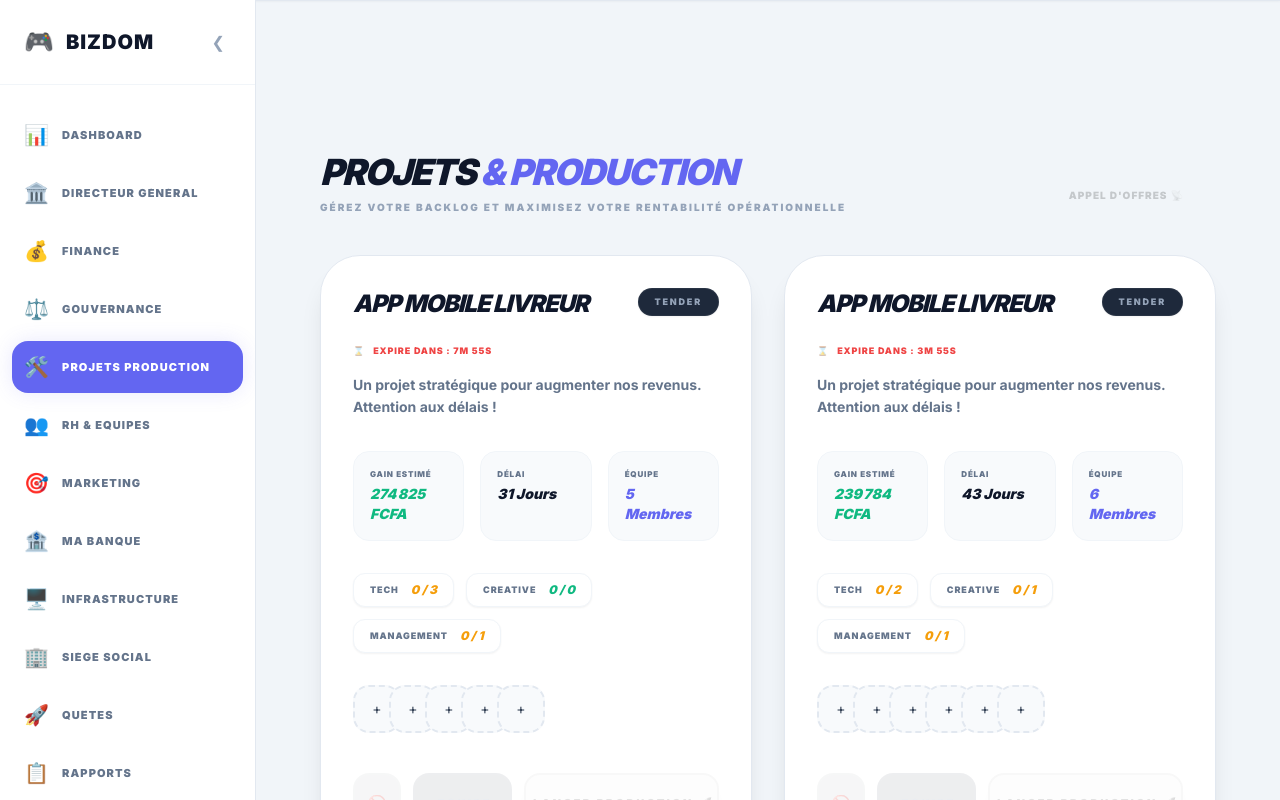
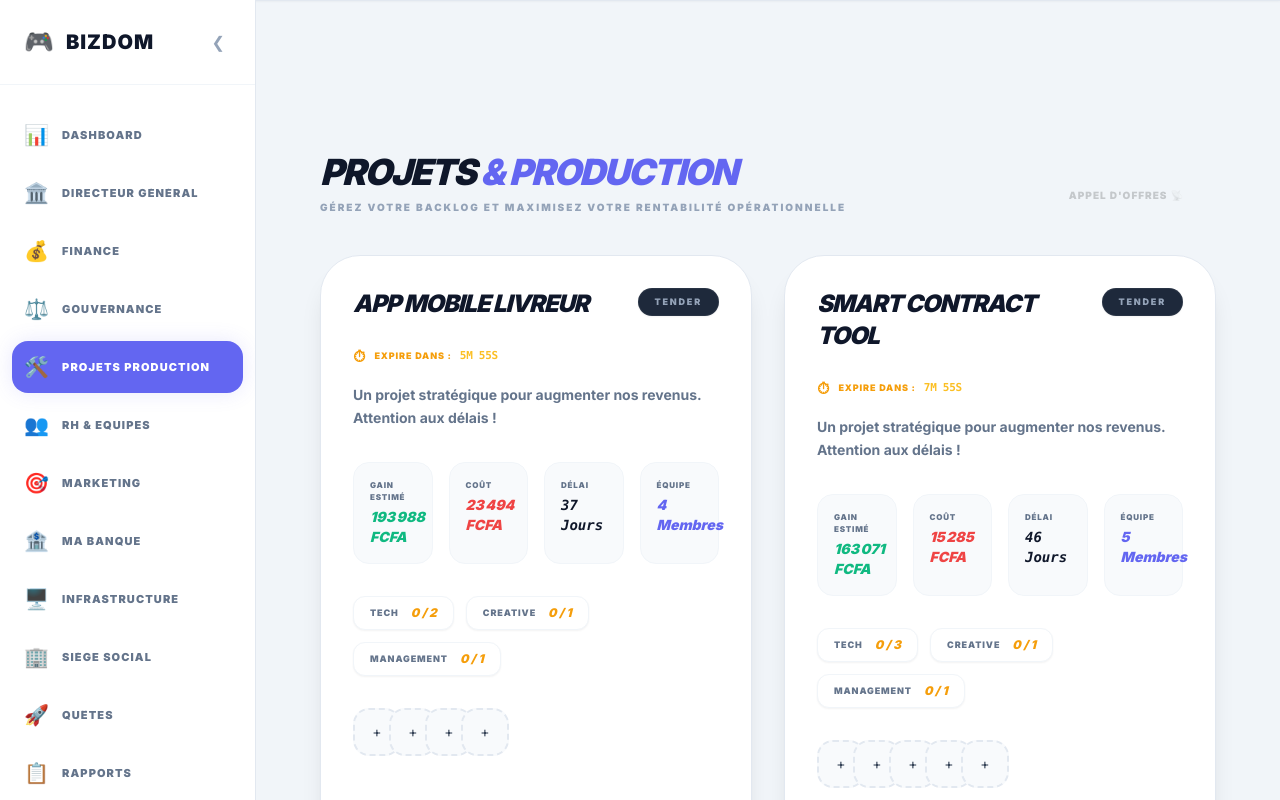
Before and after one commit to SteveAsterAfovo/BizDom, a Nuxt app: page /management/projects in a window 1280 px wide. Shown: the top 800 px of the page. Built offline with nearby package versions, Linux system fonts and the light colour scheme.

Commit message:
feat: Implement project management page for displaying, assigning, and tracking projects with associated company store logic.

```diff
--- a/pages/management/projects.vue
+++ b/pages/management/projects.vue
@@ -56,32 +56,39 @@ onMounted(() => {
   }
 })
 
-function getTimeLeft(expiresAt?: number) {
-  if (!expiresAt) return ''
-  const diff = expiresAt - gameStore.now
-  if (diff <= 0) return 'Expiré'
+/**
+ * Computed réactif : map de timers par projet
+ * Se met à jour automatiquement à chaque tick (gameStore.now change chaque seconde)
+ */
+const projectTimers = computed(() => {
+  // Force la réactivité en lisant gameStore.now
+  const now = gameStore.now
+  const timers: Record<string, { timeLeft: string; remainingDays: string; isUrgent: boolean }> = {}
 
-  // diff est en ms réel — convertir en m/s pour affichage
+  companyStore.activeProjects.forEach((project: Project) => {
+    // ── Temps avant expiration (appels d'offres pending) ──
+    let timeLeft = ''
+    let isUrgent = false
+    if (project.expiresAt) {
+      const diff = project.expiresAt - now
+      if (diff <= 0) {
+        timeLeft = 'Expiré'
+        isUrgent = true
+      } else {
         const totalSeconds = Math.floor(diff / 1000)
         const minutes = Math.floor(totalSeconds / 60)
         const seconds = totalSeconds % 60
-
-  if (minutes > 0) return `${minutes}m ${seconds}s`
-  return `${seconds}s`
+        timeLeft = minutes > 0 ? `${minutes}m ${String(seconds).padStart(2, '0')}s` : `${seconds}s`
+        isUrgent = totalSeconds < 60
+      }
     }
 
-function getRemainingDays(project: Project) {
-  if (project.status !== 'active') return `${project.duration} Jours`
-
+    // ── Durée restante (projets actifs en production) ──
+    let remainingDays = `${project.duration} Jours`
+    if (project.status === 'active') {
       const efficiency = getProjectEfficiency(project) / 100 || 1
       const remainingPercent = 100 - project.progress
-
-  // 1 mois = 3600s, donc 1 jour = 120s (SECONDS_PER_GAME_DAY)
-  // Durée totale en secondes réelles = project.duration * 120
-  // Progression restante = 100 - project.progress
-  // Temps restant théorique = (remainingPercent/100) * (project.duration * 120)
-  // Temps réel (ajusté par efficacité) = Temps théorique / efficiency
-
+      // 1 jour-jeu = 120 secondes réelles
       const totalSecondsRemaining = ((remainingPercent / 100) * (project.duration * 120)) / efficiency
 
       const hours = Math.floor(totalSecondsRemaining / 3600)
@@ -89,12 +96,23 @@ function getRemainingDays(project: Project) {
       const seconds = Math.floor(totalSecondsRemaining % 60)
 
       if (hours > 0) {
-    return `${hours}h ${minutes}m ${seconds}s`
+        remainingDays = `${hours}h ${String(minutes).padStart(2, '0')}m ${String(seconds).padStart(2, '0')}s`
+      } else if (minutes > 0) {
+        remainingDays = `${minutes}m ${String(seconds).padStart(2, '0')}s`
+      } else {
+        remainingDays = `${seconds}s`
       }
-  if (minutes > 0) {
-    return `${minutes}m ${seconds}s`
     }
-  return `${seconds}s`
+
+    timers[project.id] = { timeLeft, remainingDays, isUrgent }
+  })
+
+  return timers
+})
+
+/** Calcul du total des spécialités requises pour un projet */
+function getRequiredTotal(project: Project): number {
+  return Object.values(project.requiredSpecialties).reduce((sum, v) => sum + (v || 0), 0)
 }
 
 // SEO
@@ -153,33 +171,46 @@ useHead({
 
           <!-- Time Left for Pending Projects -->
           <div v-if="project.status === 'pending' && project.expiresAt" class="mb-4">
-            <div class="flex items-center gap-2 text-[9px] font-black uppercase tracking-widest text-loss-500">
-              <span class="animate-pulse">⌛</span> Expire dans : {{ getTimeLeft(project.expiresAt) }}
+            <div
+              class="flex items-center gap-2 text-[9px] font-black uppercase tracking-widest transition-colors duration-500"
+              :class="projectTimers[project.id]?.isUrgent ? 'text-loss-500 animate-pulse' : 'text-warn-500'">
+              <span class="text-base">⏱</span>
+              <span>Expire dans :</span>
+              <span class="font-mono tabular-nums text-[11px] tracking-tight"
+                :class="projectTimers[project.id]?.isUrgent ? 'text-loss-400' : 'text-warn-400'">
+                {{ projectTimers[project.id]?.timeLeft }}
+              </span>
             </div>
           </div>
 
           <p class="text-sm font-bold leading-relaxed mb-8"
             :class="gameStore.darkMode ? 'text-dark-400' : 'text-slate-500'">{{ project.description }}</p>
 
-          <div class="grid grid-cols-1 sm:grid-cols-3 gap-4 mb-8">
+          <div class="grid grid-cols-2 sm:grid-cols-4 gap-4 mb-8">
             <div class="p-4 rounded-2xl border"
               :class="gameStore.darkMode ? 'bg-dark-850 border-white/5' : 'bg-slate-50 border-slate-100'">
               <p class="text-[8px] font-black uppercase tracking-widest text-dark-500 mb-1">Gain Estimé</p>
               <p class="text-sm font-black italic text-gain-500">{{ formatCurrency(project.reward) }}</p>
+            </div>
+            <div class="p-4 rounded-2xl border"
+              :class="gameStore.darkMode ? 'bg-dark-850 border-white/5' : 'bg-slate-50 border-slate-100'">
+              <p class="text-[8px] font-black uppercase tracking-widest text-dark-500 mb-1">Coût</p>
+              <p class="text-sm font-black italic text-loss-500">{{ formatCurrency(project.cost) }}</p>
             </div>
             <div class="p-4 rounded-2xl border transition-all"
               :class="project.status === 'active' ? (gameStore.darkMode ? 'bg-accent-500/5 border-accent-500/20' : 'bg-accent-50 border-accent-100') : (gameStore.darkMode ? 'bg-dark-850 border-white/5' : 'bg-slate-50 border-slate-100')">
               <p class="text-[8px] font-black uppercase tracking-widest text-dark-500 mb-1">
                 {{ project.status === 'active' ? 'Restant' : 'Délai' }}
               </p>
-              <p class="text-sm font-black italic" :class="gameStore.darkMode ? 'text-white' : 'text-slate-900'">
-                {{ getRemainingDays(project) }}
+              <p class="text-sm font-black italic font-mono tabular-nums"
+                :class="gameStore.darkMode ? 'text-white' : 'text-slate-900'">
+                {{ projectTimers[project.id]?.remainingDays }}
               </p>
             </div>
             <div class="p-4 rounded-2xl border"
               :class="gameStore.darkMode ? 'bg-dark-850 border-white/5' : 'bg-slate-50 border-slate-100'">
               <p class="text-[8px] font-black uppercase tracking-widest text-dark-500 mb-1">Équipe</p>
-              <p class="text-sm font-black italic text-accent-500">{{ project.teamSize }} Membres</p>
+              <p class="text-sm font-black italic text-accent-500">{{ getRequiredTotal(project) }} Membres</p>
             </div>
           </div>
 
--- a/stores/companyStore.ts
+++ b/stores/companyStore.ts
@@ -1049,6 +1049,16 @@ export const useCompanyStore = defineStore('company', {
       const titles = ['Refonte CRM 2.0', 'Module IA Prédictive', 'SaaS E-commerce', 'App Mobile Livreur', 'Smart Contract Tool']
       const idx = Math.floor(Math.random() * ids.length)
 
+      // Calculer les spécialités requises d'abord
+      const requiredSpecialties: Partial<Record<EmployeeSpecialty, number>> = {
+        tech: 2 + Math.floor(Math.random() * 2),
+        creative: Math.random() > 0.5 ? 1 : 0,
+        management: 1
+      }
+
+      // teamSize = somme des spécialités (toujours cohérent avec les badges)
+      const teamSize = Object.values(requiredSpecialties).reduce((sum, v) => sum + (v || 0), 0)
+
       const newProject: Project = {
         id: `${ids[idx]}-${Date.now()}`,
         title: titles[idx],
@@ -1057,13 +1067,9 @@ export const useCompanyStore = defineStore('company', {
         progress: 0,
         cost: 10000 + Math.floor(Math.random() * 20000),
         budget: 5000 + Math.floor(Math.random() * 10000),
-        teamSize: 3 + Math.floor(Math.random() * 4),
+        teamSize,
         requiredSkills: { tech: 2, sales: 0, creative: 0, hr: 0, management: 1 },
-        requiredSpecialties: {
-          tech: 2 + Math.floor(Math.random() * 2),
-          creative: Math.random() > 0.5 ? 1 : 0,
-          management: 1
-        },
+        requiredSpecialties,
         reward: 150000 + Math.floor(Math.random() * 200000),
         penalty: 50000,
         status: 'pending',
```
Lines whose indentation alone changed are shown as unchanged.
